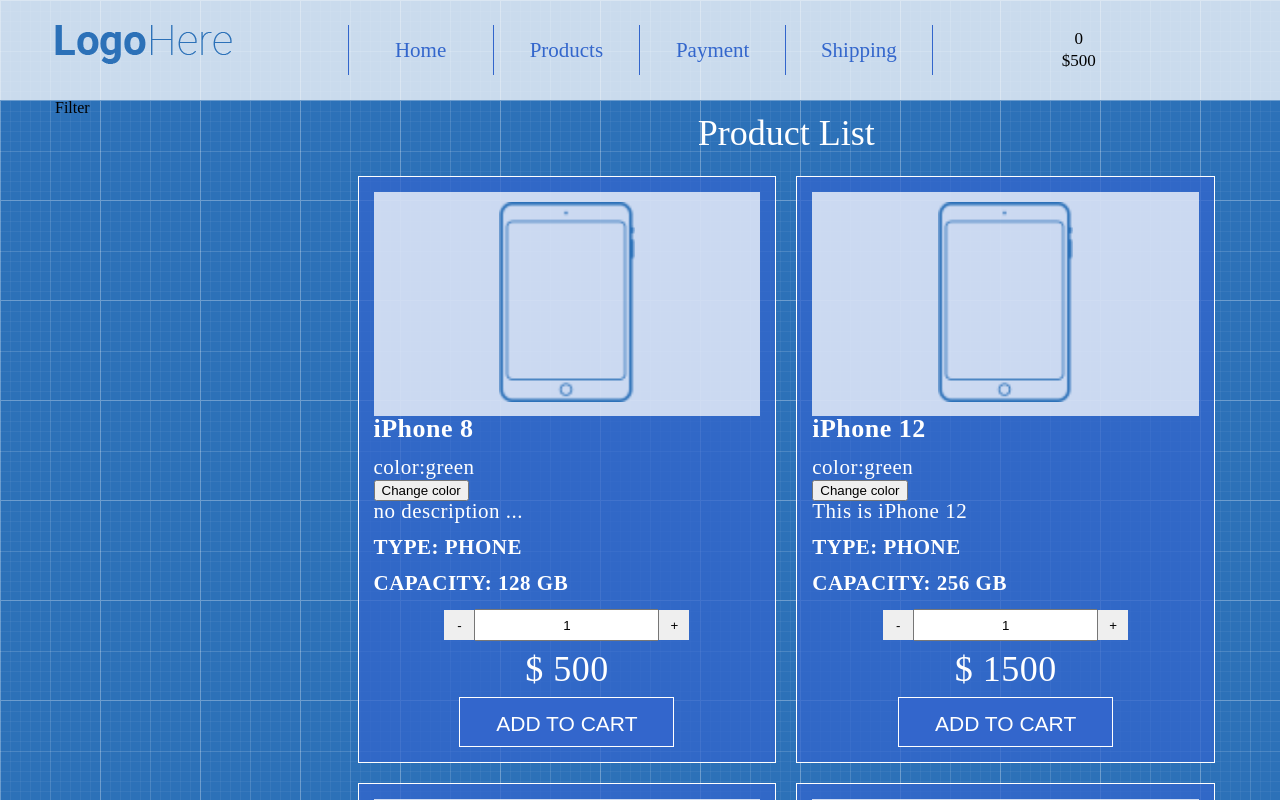
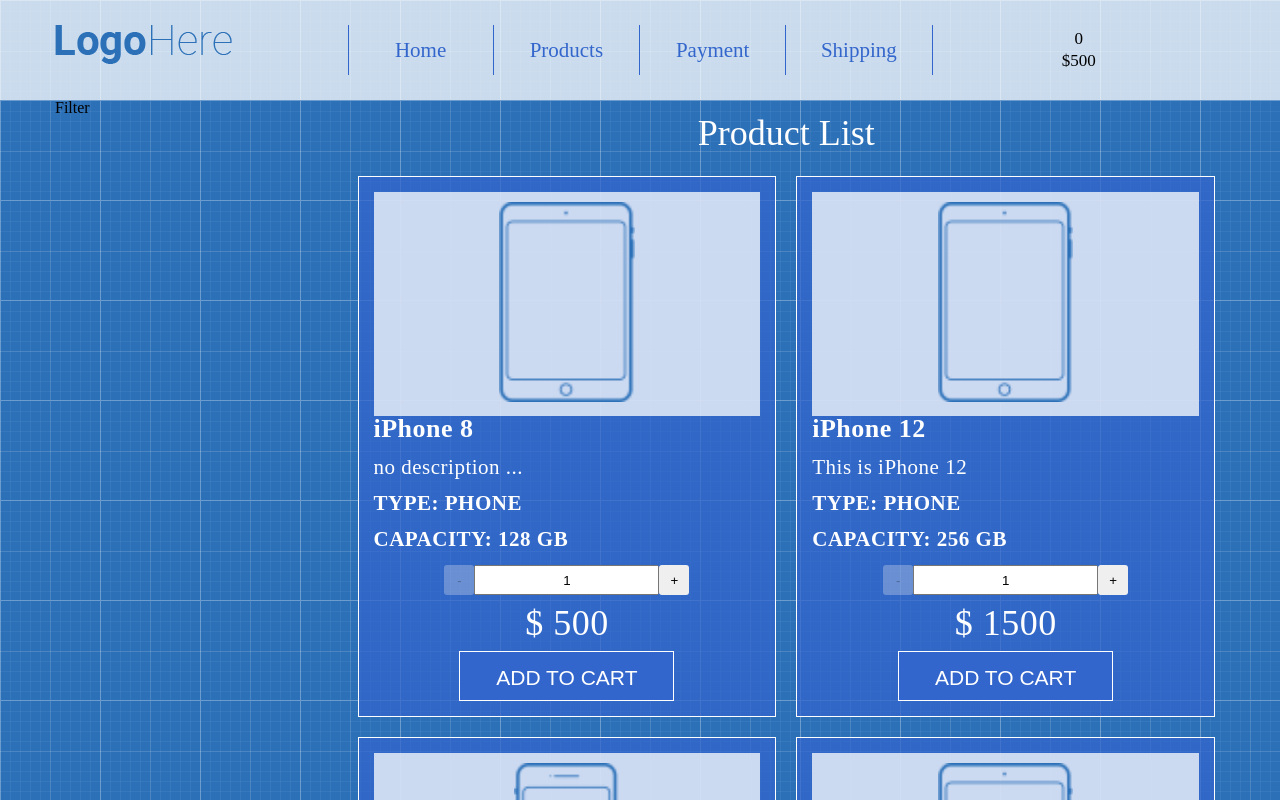
Before and after one commit to MXML11LN/Demo-shop-react, a React (Create React App) app: page / in a window 1280 px wide. Shown: the top 800 px of the page. Built offline with nearby package versions, Linux system fonts and the light colour scheme.

Commit message:
add a product count disabiled staus on button when product go belov 0 and above 10 pices

```diff
--- a/src/App/Main/Products/ProductListItem.js
+++ b/src/App/Main/Products/ProductListItem.js
@@ -42,15 +42,17 @@
                 <img src={img} alt ={name}/>
             </div>
             <div className="product-title">{name}</div>
-            <p>color:{this.state.color}</p>
-            <button onClick = {() => this.changeColorClick()} >Change color</button>
             <div className="product-description">{description}</div>
             <div className="product-features">Type: {type}</div>
             <div className="product-features">Capacity: {capacity} GB</div>
             <div className="product-quantity">
-            <button onClick={() => this.onDecrementClick()}>-</button>
+            <button
+            disabled ={this.state.productCount<=1}
+            onClick={() => this.onDecrementClick()}>-</button>
             <input type="text" value={this.state.productCount} readOnly/>
-            <button onClick={() => this.onIncrementClick()}>+</button>
+            <button
+            disabled={this.state.productCount >=10}
+            onClick={() => this.onIncrementClick()}>+</button>
             </div>
             <div className="product-price"> $ {price}</div>
             <button className="btn-add-to-cart">Add to cart</button>
--- a/src/App/Main/Products/product-list-item.css
+++ b/src/App/Main/Products/product-list-item.css
@@ -59,7 +59,7 @@
 }
 .product-quantity input{
 text-align: center;
-height: 32px;
+height: 30px;
 }
 .product-quantity button{
 text-align: center;
@@ -67,8 +67,9 @@
 width: 30px;
 cursor:pointer;
 border: white;
+border-radius: 3px;
 }
 .product-quantity button:hover{
     background-color: grey;
     color: white;
-};
+}
```
